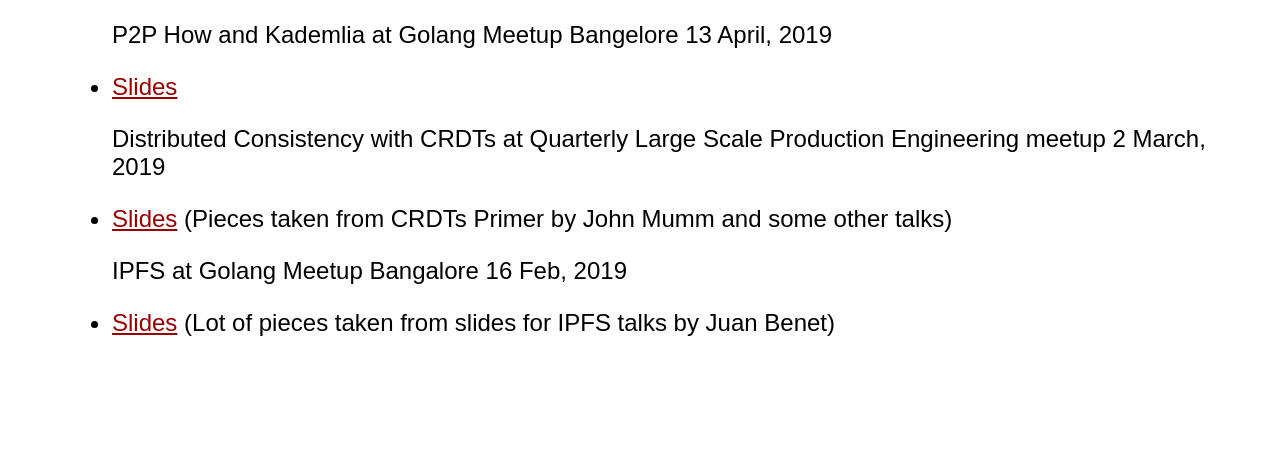
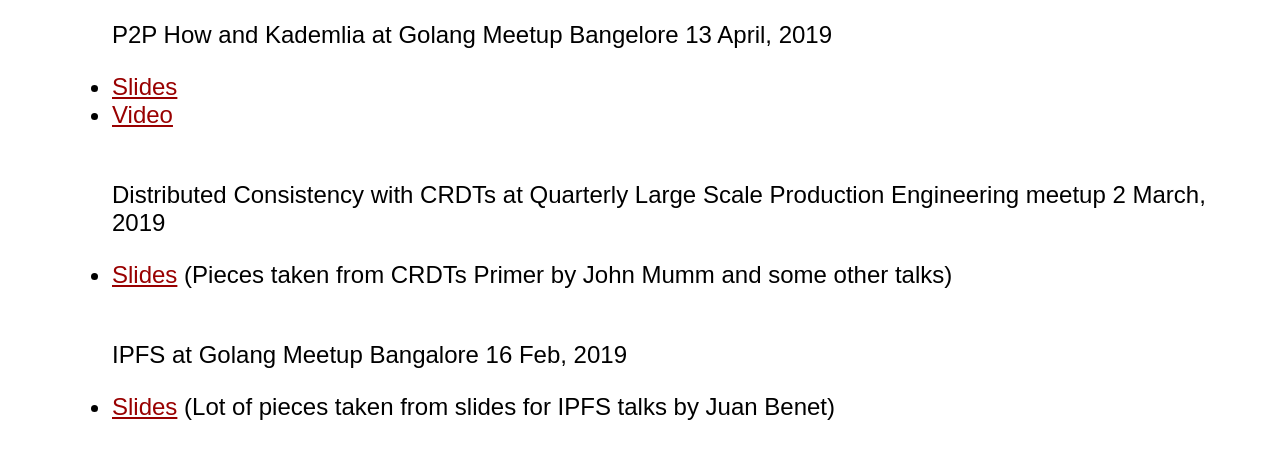
Before and after one commit to kishansag/kishansag.github.io, a plain HTML site: page talks.html in a window 1280 px wide. Shown: the part 168-626 px from the top of the page. Drawn offline with Linux system fonts and the light colour scheme; a web font is replaced by a local one.

Commit message:
Added video for kademlia

```diff
--- a/talks.html
+++ b/talks.html
@@ -30,14 +30,18 @@
 			<div id="kademlia">
 					<p>P2P How and Kademlia at Golang Meetup Bangelore 13 April, 2019</p>
 					<li><a target="_blank" href="talks/P2P_how_and_Kademlia.pdf" >Slides</a></li>
+					<li><a href="https://youtu.be/HGe_3EX0XZ8?t=7849">Video</a></li>
+			</br>
 			</div>
 			<div id="crdts">
 					<p>Distributed Consistency with CRDTs at Quarterly Large Scale Production Engineering meetup 2 March, 2019</p>
 					<li><a target="_blank" href="talks/Distributed Consistency with CRDTs.pdf" >Slides</a> (Pieces taken from CRDTs Primer by John Mumm and some other talks)</li>
+			</br>
 			</div>
 			<div id="ipfs">
 					<p>IPFS at Golang Meetup Bangalore 16 Feb, 2019</p>
 					<li><a target="_blank" href="talks/IPFS_at_Golang_Bangalore.pdf" >Slides</a> (Lot of pieces taken from slides for IPFS talks by Juan Benet)</li>
+			</br>
 			</div>
 		</ul>
 	</body>
```
